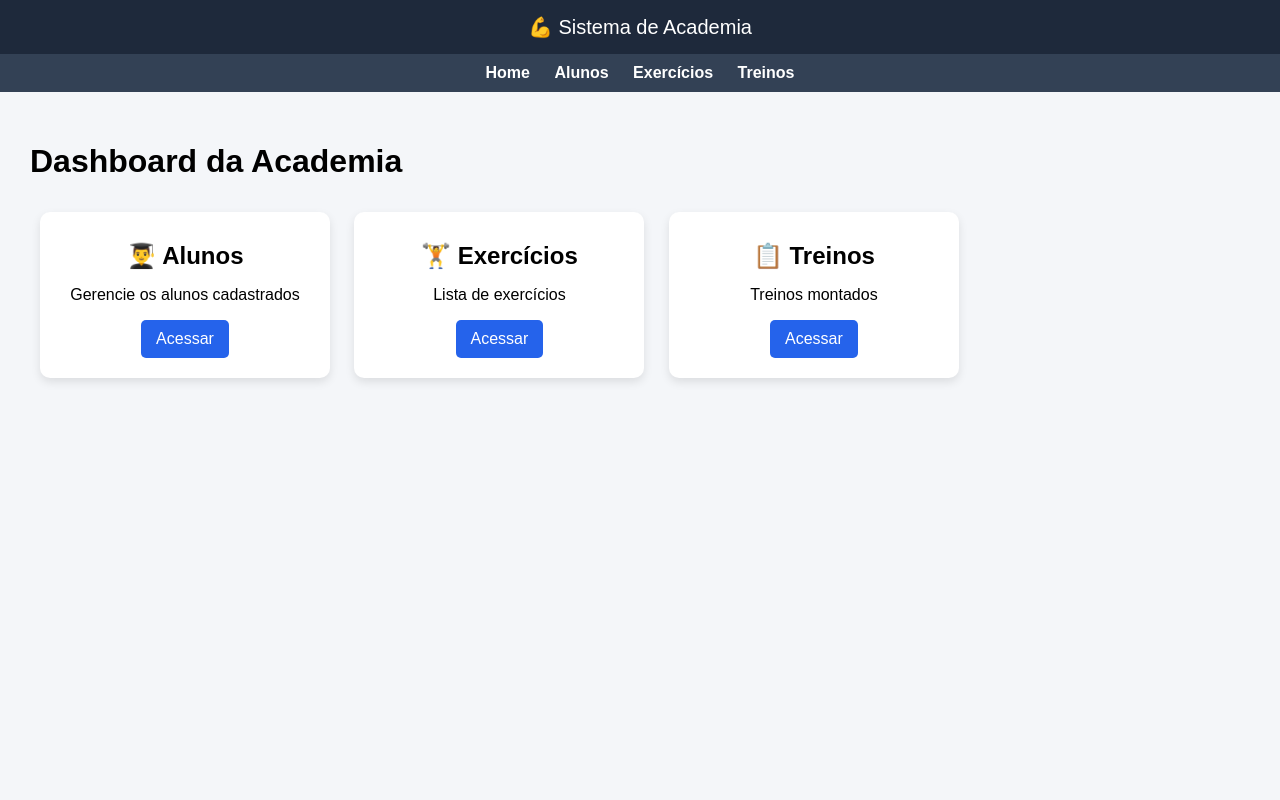
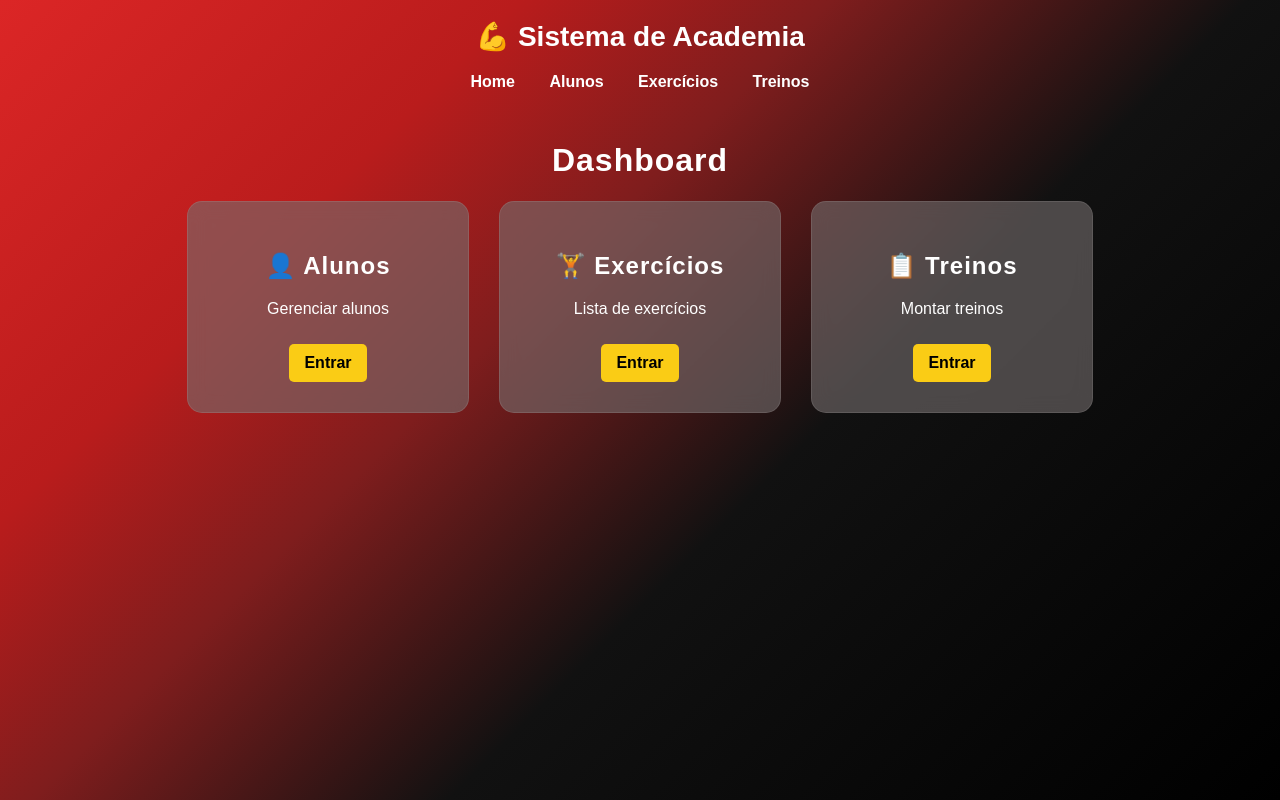
Before and after one commit to 0000906135-gabriel/gym_project, a Django app: page / in a window 1280 px wide. Run offline with Django 5.2, Linux system fonts and the light colour scheme.

Commit message:
Initial commit: estrutura inicial do projeto Django

```diff
--- a/academia/templates/base.html
+++ b/academia/templates/base.html
@@ -3,68 +3,114 @@
 <head>
     <meta charset="UTF-8">
     <title>Academia System</title>
+
     <style>
         body {
             margin: 0;
             font-family: Arial, sans-serif;
-            background: #f4f6f9;
+
+            /* 🔥 DEGRADÊ SUAVE */
+            background: linear-gradient(135deg,
+                #dc2626 0%,
+                #b91c1c 25%,
+                #7f1d1d 40%,
+                #111 60%,
+                #000 100%
+            );
+
+            min-height: 100vh;
+            color: white;
         }
 
         header {
-            background: #1e293b;
-            color: white;
-            padding: 15px;
             text-align: center;
-            font-size: 20px;
+            padding: 20px;
+            font-size: 28px;
+            font-weight: bold;
         }
 
         nav {
-            background: #334155;
-            padding: 10px;
             text-align: center;
+            margin-bottom: 30px;
         }
 
         nav a {
             color: white;
-            margin: 10px;
+            margin: 15px;
+            text-decoration: none;
+            font-weight: bold;
+            transition: 0.3s;
+        }
+
+        nav a:hover {
+            color: #facc15;
+        }
+
+        .container {
+            display: flex;
+            flex-direction: column;
+            align-items: center;
+        }
+
+        /* 🔥 CARDS */
+        .cards {
+            display: flex;
+            justify-content: center;
+            gap: 30px;
+            flex-wrap: wrap;
+        }
+
+        .card {
+            background: rgba(117, 110, 110, 0.6); /* 🔥 cinza escuro */
+             backdrop-filter: blur(10px);
+             padding: 30px;
+             border-radius: 15px;
+             width: 220px;
+             text-align: center;
+             cursor: pointer;
+
+             transition: 0.3s;
+             border: 1px solid rgba(255,255,255,0.1);
+        }
+
+        /* ✨ HOVER */
+        .card:hover {
+            transform: translateY(-5px) scale(1.05);
+            box-shadow: 0 10px 25px rgba(0,0,0,0.4);
+        }
+
+        /* 💥 CLICK */
+        .card:active {
+            transform: scale(0.97);
+        }
+
+        /* 🎯 ÍCONES */
+        h1, h2 {
+            letter-spacing: 1px;
+        }
+
+        .card h2 {
+            color: white; /* cinza mais escuro */
+            transition: 0.3s;
+        }
+
+        .card:hover h2 {
+            color: white; /* muda no hover */
+        }
+
+        .btn {
+            display: inline-block;
+            margin-top: 10px;
+            padding: 10px 15px;
+            background: #facc15;
+            color: black;
+            border-radius: 5px;
             text-decoration: none;
             font-weight: bold;
         }
 
-        nav a:hover {
-            color: #38bdf8;
-        }
-
-        .container {
-            padding: 30px;
-        }
-
-        .card {
-            background: white;
-            padding: 20px;
-            border-radius: 10px;
-            margin: 10px;
-            display: inline-block;
-            width: 250px;
-            box-shadow: 0 4px 10px rgba(0,0,0,0.1);
-            text-align: center;
-        }
-
-        .card h2 {
-            margin: 10px 0;
-        }
-
-        .btn {
-            display: inline-block;
-            padding: 10px 15px;
-            background: #2563eb;
-            color: white;
-            border-radius: 5px;
-            text-decoration: none;
-        }
-
         .btn:hover {
-            background: #1d4ed8;
+            background: #fde047;
         }
     </style>
 </head>
--- a/academia/templates/home.html
+++ b/academia/templates/home.html
@@ -2,24 +2,28 @@
 
 {% block content %}
 
-<h1>Dashboard da Academia</h1>
+<h1 style="text-align:center;">Dashboard</h1>
 
-<div class="card">
-    <h2>👨‍🎓 Alunos</h2>
-    <p>Gerencie os alunos cadastrados</p>
-    <a href="/alunos/" class="btn">Acessar</a>
-</div>
+<div class="cards">
 
-<div class="card">
-    <h2>🏋️ Exercícios</h2>
-    <p>Lista de exercícios</p>
-    <a href="/exercicios/" class="btn">Acessar</a>
-</div>
+    <div class="card" onclick="window.location.href='/alunos/'">
+        <h2>👤 Alunos</h2>
+        <p>Gerenciar alunos</p>
+        <span class="btn">Entrar</span>
+    </div>
 
-<div class="card">
-    <h2>📋 Treinos</h2>
-    <p>Treinos montados</p>
-    <a href="/treinos/" class="btn">Acessar</a>
+    <div class="card" onclick="window.location.href='/exercicios/'">
+        <h2>🏋️ Exercícios</h2>
+        <p>Lista de exercícios</p>
+        <span class="btn">Entrar</span>
+    </div>
+
+    <div class="card" onclick="window.location.href='/treinos/'">
+        <h2>📋 Treinos</h2>
+        <p>Montar treinos</p>
+        <span class="btn">Entrar</span>
+    </div>
+
 </div>
 
 {% endblock %}
--- a/academia/views.py
+++ b/academia/views.py
@@ -74,7 +74,6 @@ def editar_exercicio(request, id):
 
     return render(request, 'editar_exercicio.html', {'exercicio': exercicio})
 
-
 def deletar_exercicio(request, id):
     Exercicio.objects.get(id=id).delete()
     return redirect('/exercicios/')
```
Also changed, not shown: academia/templates/editar_exercicio.html (added, +17 -0 lines), db.sqlite3.
